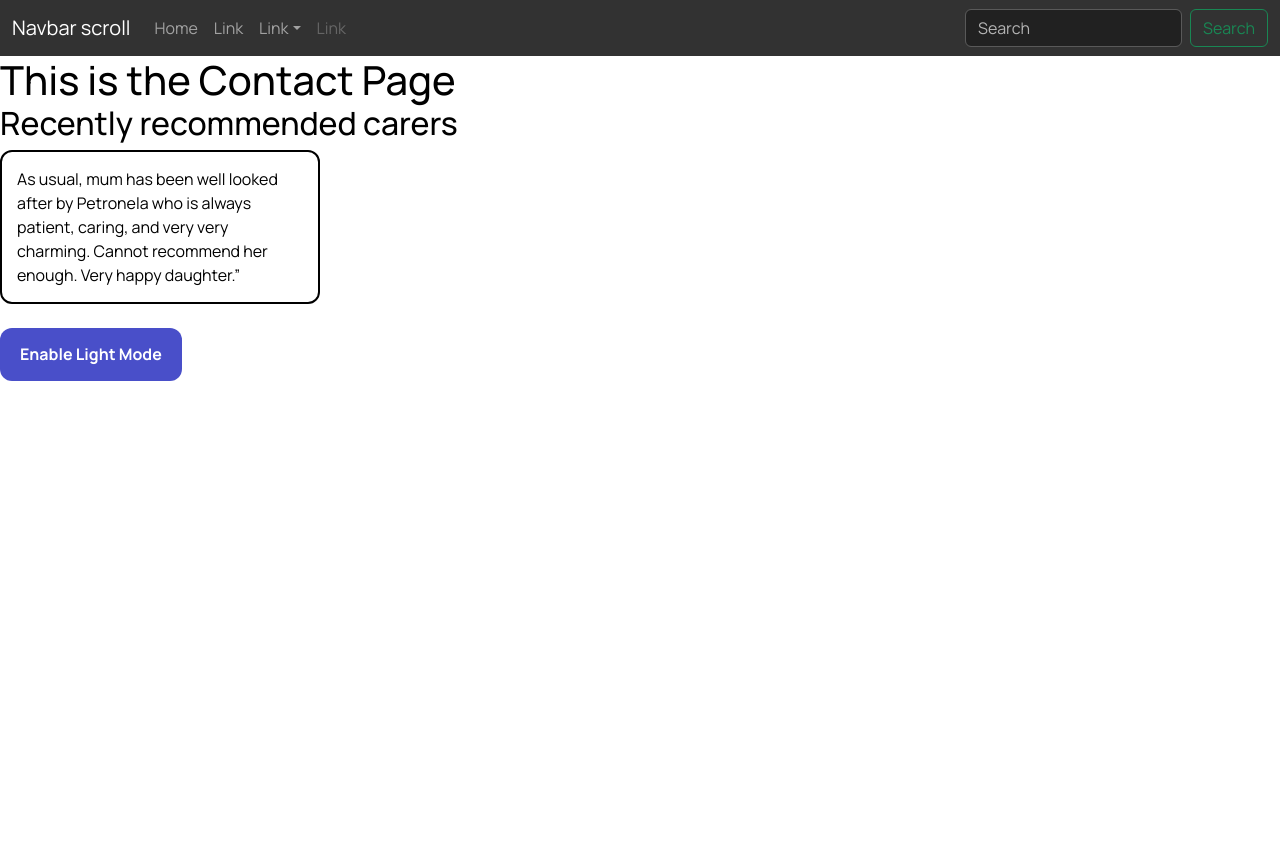
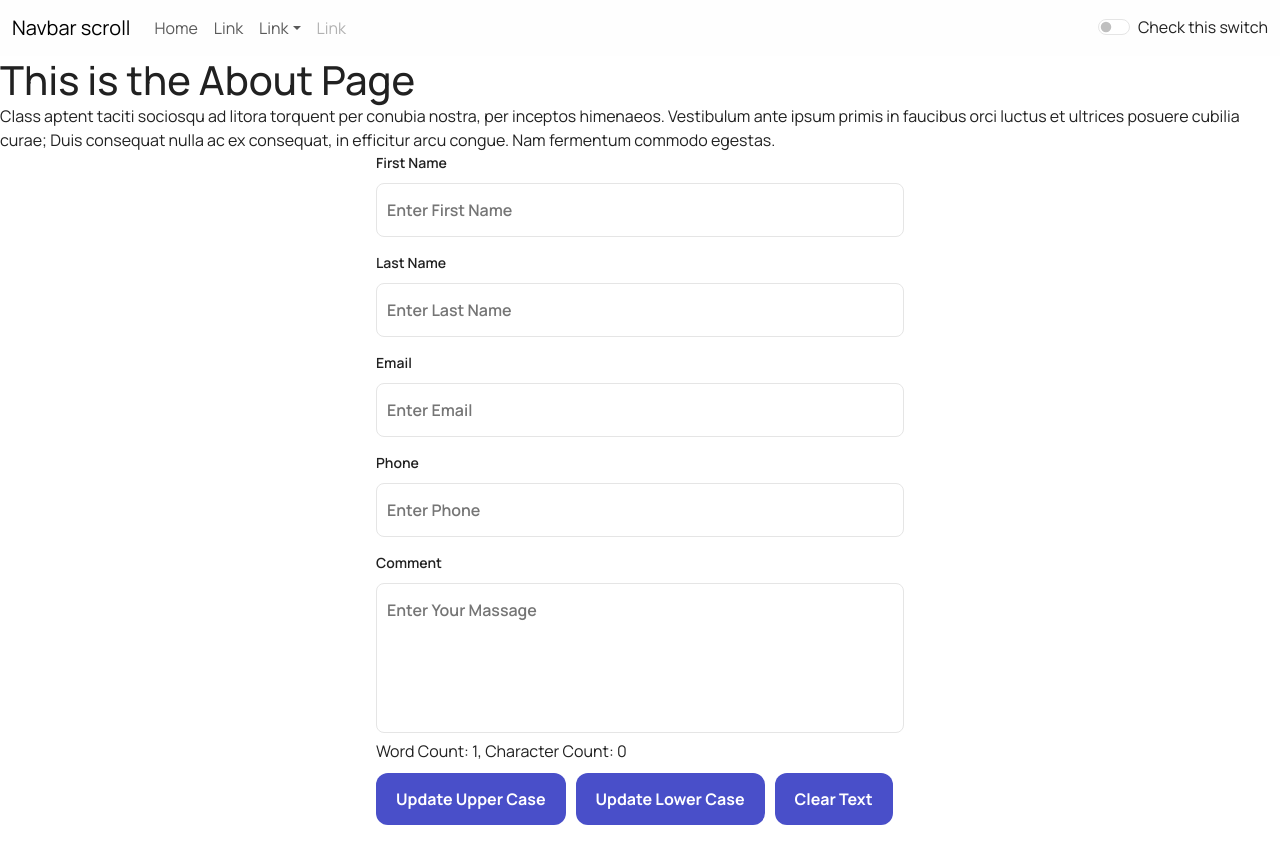
Before and after one commit to sonipalak/sp-learn-react, a React (Create React App) app: page / in a window 1280 px wide. Shown: the top 864 px of the page. Built offline with nearby package versions, Linux system fonts and the light colour scheme.

Commit message:
learn theme mode light to dark

```diff
--- a/src/App.js
+++ b/src/App.js
@@ -1,14 +1,26 @@
-import Contact from './components/Contact';
-// import About from './components/About';
+import { useState } from 'react';
+//import Contact from './components/Contact';
+import About from './components/About';
 import Navigation from './components/Navigation';
 
 
 function App() {
+  const [mode, setMode] = useState('light');
+  const toggleMode = () => {
+    if(mode === 'light'){
+      setMode('dark');
+      document.body.style.backgroundColor = '#212121'
+    }
+    else{
+      setMode('light');
+      document.body.style.backgroundColor = '#ffffff'
+    }
+  }
   return (
     <div className="App">
-      <Navigation />
-      {/* <About title="This is the About Page" /> */}
-      <Contact />
+      <Navigation mode={mode} toggleMode={toggleMode} />
+      <About title="This is the About Page" mode={mode} />
+      {/* <Contact /> */}
     </div>
   );
 }
--- a/src/assets/scss/from.scss
+++ b/src/assets/scss/from.scss
@@ -57,3 +57,32 @@
         }
     }
 }
+
+
+.text-light{
+    .form-field{
+        &__label{
+            color: #ffffff;
+        }
+        &__input-wrap{
+            input{
+                background-color: $gray-800;
+                border-color: $gray-400;
+                &:focus{
+                    border-color: $gray-200;
+                    box-shadow: 0 0 0 4px $gray-700;
+                }
+            }
+        }
+        &__textarea-wrap{
+            textarea{
+                background-color: $gray-800;
+                border-color: $gray-400;
+                &:focus{
+                    border-color: $gray-200;
+                    box-shadow: 0 0 0 4px $gray-700;
+                }
+            }
+        }
+    }
+}
--- a/src/components/About.js
+++ b/src/components/About.js
@@ -4,7 +4,7 @@ import Textarea from "./from/Textarea";
 
 function About(props) {
     return (
-        <div className="App">
+        <div className={`App text-${props.mode === 'light'?'dark':'light'}`}>
             <h1 className="title is-1">{props.title}</h1>
             <p>Class aptent taciti sociosqu ad litora torquent per conubia nostra, per inceptos himenaeos. Vestibulum ante ipsum primis in faucibus orci luctus et ultrices posuere cubilia curae; Duis consequat nulla ac ex consequat, in efficitur arcu congue. Nam fermentum commodo egestas.</p>
             <div className="form-sample">
--- a/src/components/Navigation.js
+++ b/src/components/Navigation.js
@@ -1,13 +1,13 @@
-import Button from 'react-bootstrap/Button';
+import Form from 'react-bootstrap/Form';
 import Container from 'react-bootstrap/Container';
-import Form from 'react-bootstrap/Form';
 import Nav from 'react-bootstrap/Nav';
 import Navbar from 'react-bootstrap/Navbar';
 import NavDropdown from 'react-bootstrap/NavDropdown';
+import PropsType from 'prop-types';
 
-function Navigation() {
+function Navigation(props) {
     return (
-        <Navbar expand="lg" className="bg-body-tertiary"  bg="dark" data-bs-theme="dark">
+        <Navbar expand="lg" className="bg-body-tertiary"  bg={`${props.mode}`} data-bs-theme={`${props.mode}`}>
             <Container fluid>
                 <Navbar.Brand href="#">Navbar scroll</Navbar.Brand>
                 <Navbar.Toggle aria-controls="navbarScroll" />
@@ -33,14 +33,13 @@ function Navigation() {
                             Link
                         </Nav.Link>
                     </Nav>
-                    <Form className="d-flex">
-                        <Form.Control
-                            type="search"
-                            placeholder="Search"
-                            className="me-2"
-                            aria-label="Search"
-                        />
-                        <Button variant="outline-success">Search</Button>
+                    <Form className={`d-flex text-${props.mode === 'light'?'dark':'light'}`}>
+                    <Form.Check
+                        type="switch"
+                        id="custom-switch"
+                        label="Check this switch"
+                        onClick={props.toggleMode}
+                    />
                     </Form>
                 </Navbar.Collapse>
             </Container>
```
